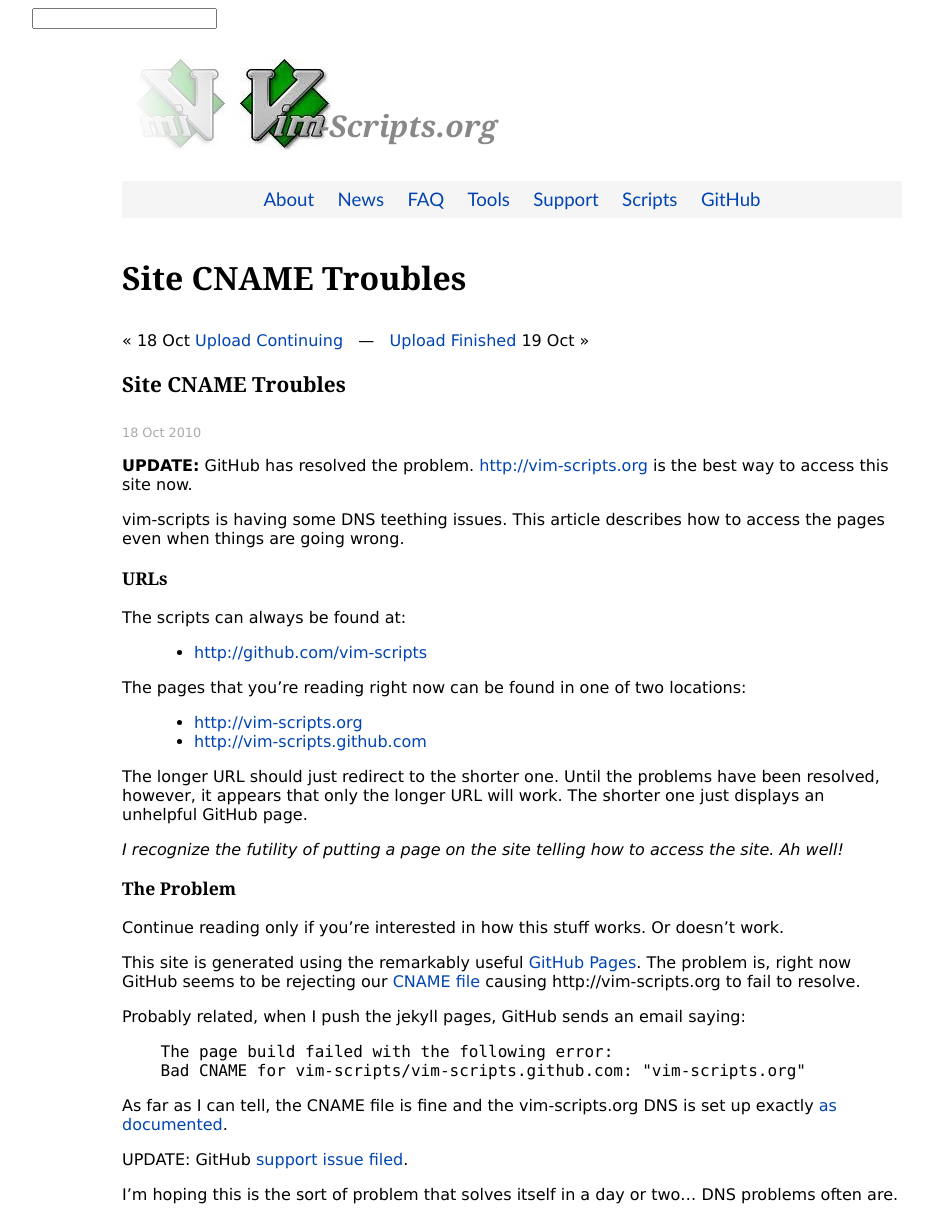
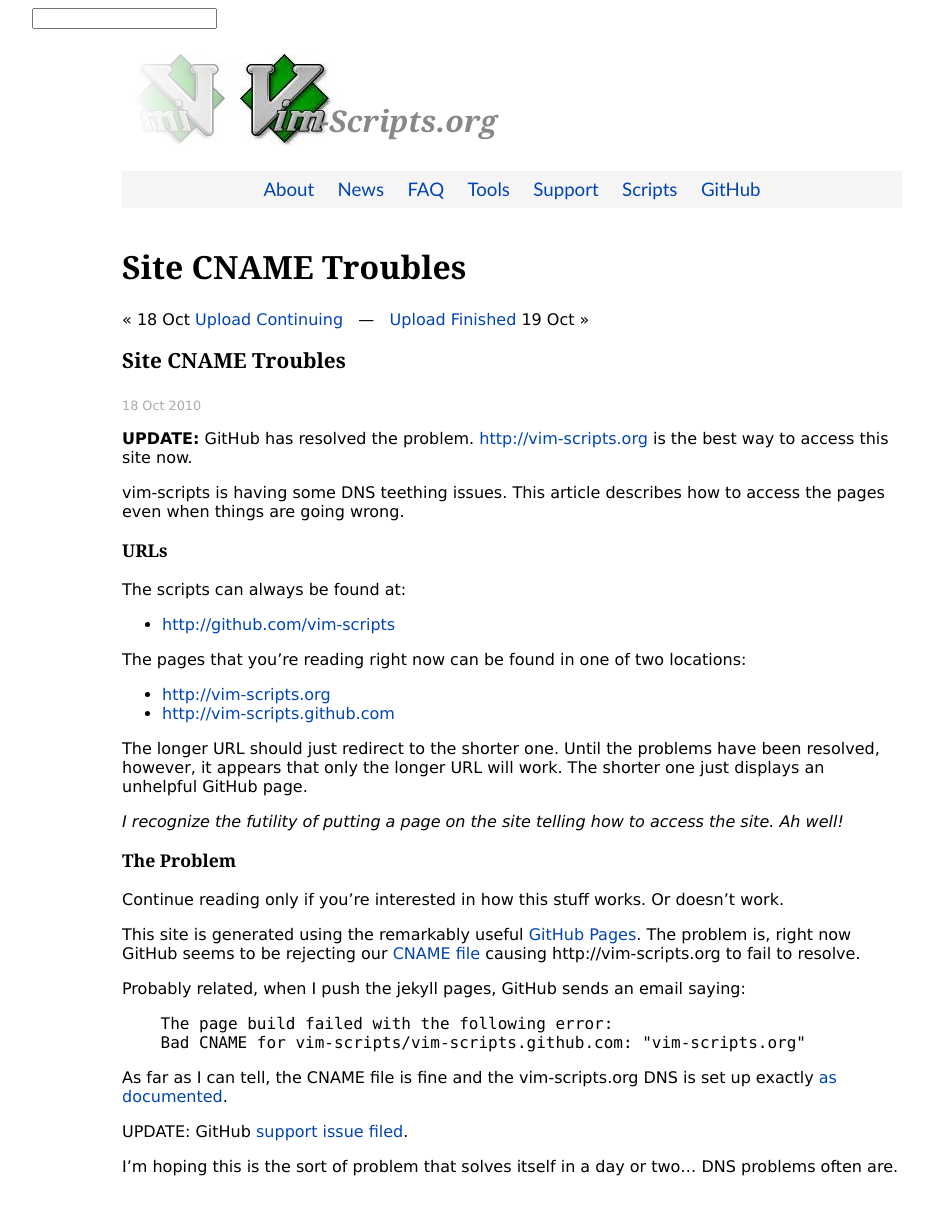
Before and after one commit to vim-scraper/vim-scraper.github.com, a Jekyll site: the page built from news/_posts/2010-10-18-v-site-cname-troubles.md, in a window 1280 px wide. Shown: the whole page, without its empty margins (128-1056 px from the left). Built offline with Jekyll 4.4.1, drawn with Linux system fonts in a browser that asks for light colours; Markdown is read by kramdown in place of the engine named in the settings; after the commit the page ends 1192 px from its top, so only the background shows below that.

Commit message:
Remove base-min.css, doesn't seem needed & messes up jquery-ui

```diff
--- a/_layouts/default.html
+++ b/_layouts/default.html
@@ -3,7 +3,6 @@
   <head>
     <title>Vim Scripts: {{ page.title }}</title>
     <meta content="text/html; charset=utf-8" http-equiv="content-type" />
-    <link rel="stylesheet" type="text/css" href="/css/base-min.css">
     <link rel="stylesheet" type="text/css" href="/css/screen.css"/>
     <link rel="stylesheet" type="text/css" href="/css/960gs.css"/>
     {% if page.rss %}
--- a/css/base-min.css
+++ /dev/null
@@ -1,7 +0,0 @@
-/*
-Copyright (c) 2007, Yahoo! Inc. All rights reserved.
-Code licensed under the BSD License:
-http://developer.yahoo.net/yui/license.txt
-version: 2.3.0
-*/
-h1{font-size:138.5%;}h2{font-size:123.1%;}h3{font-size:108%;}h1,h2,h3{margin:1em 0;}h1,h2,h3,h4,h5,h6,strong{font-weight:bold;}abbr,acronym{border-bottom:1px dotted #000;cursor:help;}em{font-style:italic;}blockquote,ul,ol,dl{margin:1em;}ol,ul,dl{margin-left:2em;}ol li{list-style: decimal outside;}ul li{list-style: disc outside;}dl dd{margin-left:1em;}th,td {border:1px solid #000;padding:.5em;}th {font-weight:bold;text-align:center;}caption {margin-bottom:.5em;text-align:center;}p,fieldset,table {margin-bottom:1em;}
```
